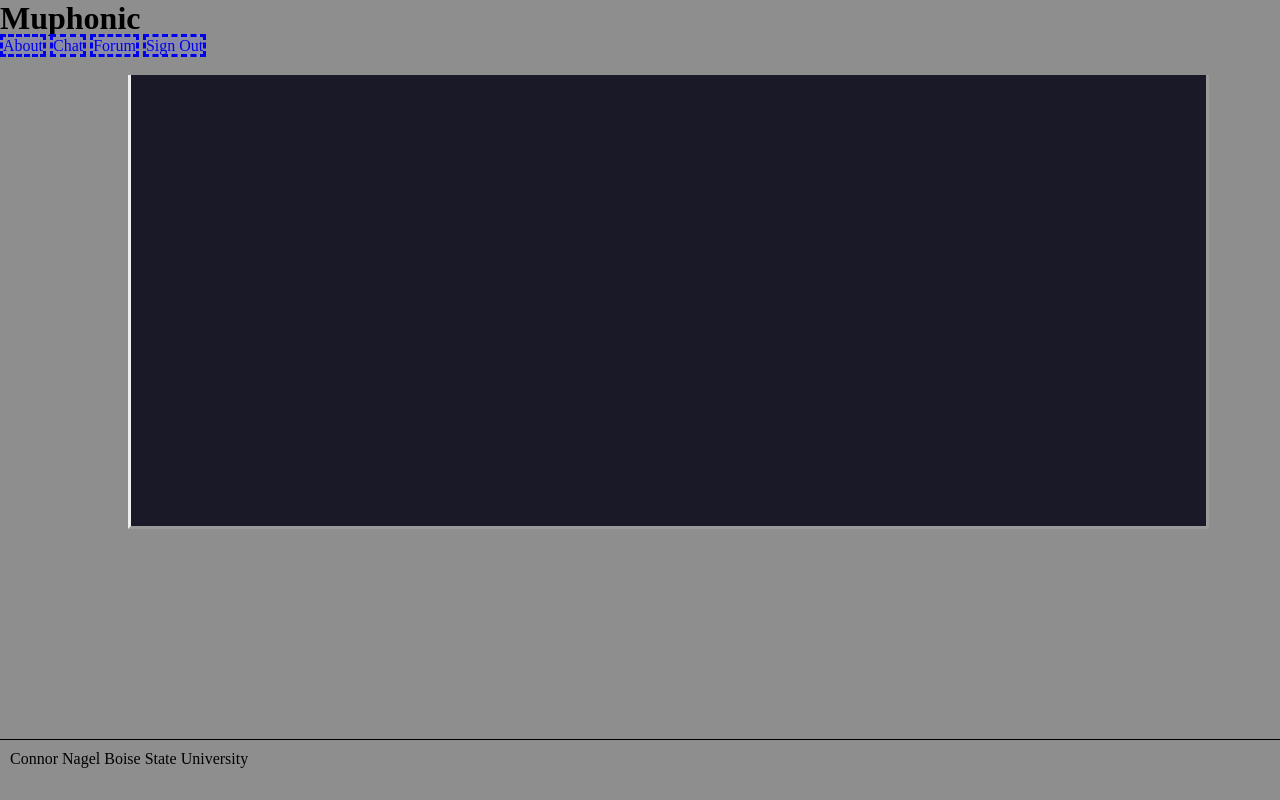
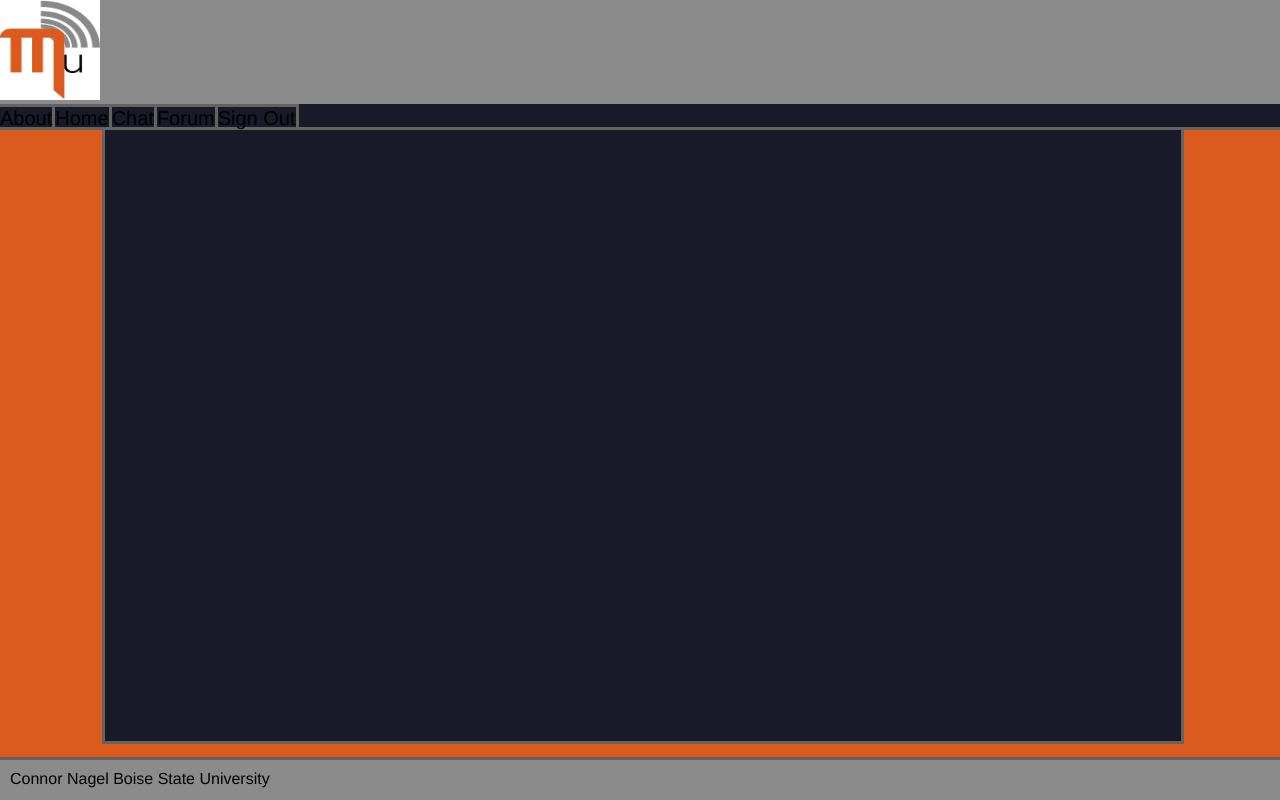
Before and after one commit to connornagel586/Muphonic, a PHP site: page /chat_main.php in a window 1280 px wide. Run offline with PHP 8.4, Linux system fonts and the light colour scheme.

Commit message:
More stuff

```diff
--- a/chat_main.php
+++ b/chat_main.php
@@ -11,12 +11,13 @@ session_start();
 		<link rel="stylesheet" type="text/css" href="style/main.css">
 	</head>
 	<header>
-		<h1>Muphonic</h1>
+		<img src="images/mu.png" id="icon">
 	</header>
 	<body>
 		<nav>
 			<ul>
 				<a href="about.php">About</a>
+				<a href="home_page.php">Home</a>
 				<a href="chat_main.php">Chat</a>
 				<a href="forum_main.php">Forum</a>
 				<a href="index.php">Sign Out</a>
--- a/forum_main.php
+++ b/forum_main.php
@@ -11,12 +11,13 @@ session_start();
 		<link rel="stylesheet" type="text/css" href="style/main.css">
 	</head>
 	<header>
-		<h1>Muphonic</h1>
+		<img src="images/mu.png" id="icon">
 	</header>
 	<body>
 		<nav>
 			<ul>
 				<a href="about.php">About</a>
+				<a href="home_page.php">Home</a>
 				<a href="chat_main.php">Chat</a>
 				<a href="forum_main.php">Forum</a>
 				<a href="index.php">Sign Out</a>
--- a/home_page.php
+++ b/home_page.php
@@ -11,12 +11,13 @@ session_start();
 		<link rel="stylesheet" type="text/css" href="style/main.css">
 	</head>
 	<header>
-		<h1>Muphonic</h1>
+		<img src="images/mu.png" id="icon">
 	</header>
 	<body>
 		<nav>
 			<ul>
 				<a href="about.php">About</a>
+				<a href="home_page.php">Home</a>
 				<a href="chat_main.php">Chat</a>
 				<a href="forum_main.php">Forum</a>
 				<a href="index.php">Sign Out</a>
--- a/style/main.css
+++ b/style/main.css
@@ -3,10 +3,11 @@
 	padding:0;
 }
 html, body {
-	background-color: #8e8e8e;
 	height: 100%;
 	margin: 0px;
 	padding: 0px;
+	background-color: #db5a1e;
+	font-family: helvetica;
 }
 body{
 	width:100%;
@@ -15,27 +16,54 @@ body{
 .main{
 	padding:2%;
 	background-color: #191927;
-	min-height: 50%;
+	min-height: 70%;
 	width: 80%;
-	margin-left: 10%;
-	margin-top: 20px;
+	margin-left: 8%;
 	border-style: outset;
+	border-right-style: inset;
+	border-bottom-style:inset;
 	border-top-style:none;
+	border-color: #636363;
 }
 
 footer{
 	position:absolute;
 	bottom:0;
-	border-top:1px solid;
+	border-top:outset;
 	width:100%;
-	height:40px;
+	height:20px;
 	padding: 10px;
+	background-color:#8b8b8b;
+	border-top-color: #636363;
+
 }
 nav a{
 	display: inline;
-	border: dashed;
+	border-right: solid;
+	border-top: solid;
 	margin: 0px;
 	text-decoration: none;
-	background-color: #8a8ba4;
+	float:left;
+	font-size: 20px;
+	border-color:#636363;
+	color:#000000;
+
 
 }
+nav ul{
+	margin: 0;
+	height:23px;
+}
+#icon{
+	height: 100px;
+	width: 100px;
+}
+nav {
+	border-bottom: inset;
+	background-color:#191927;
+	border-bottom-color: #636363;
+	height:23px;
+}
+header{
+	background-color: #8b8b8b;
+}
```
Also changed, not shown: favicon.ico (added), images/mu.png (added).
